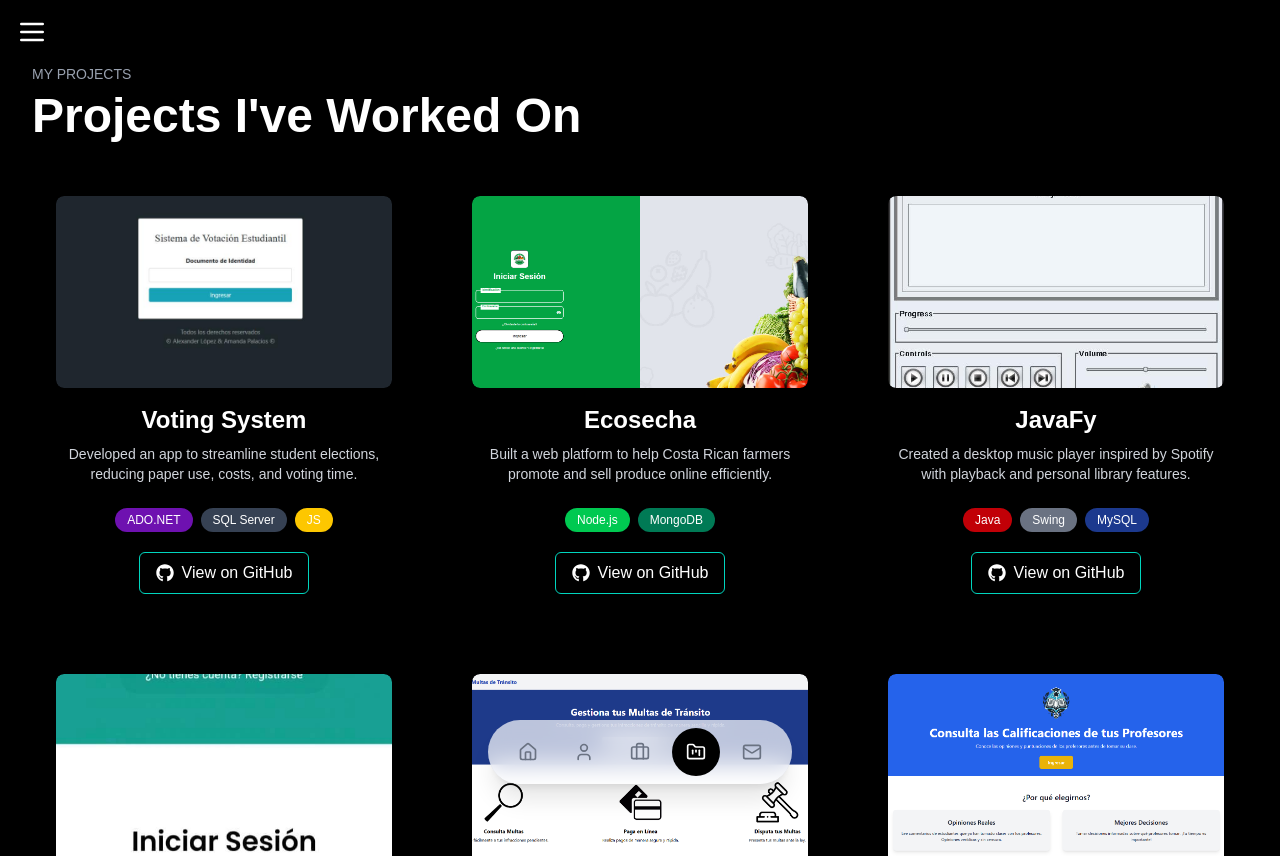
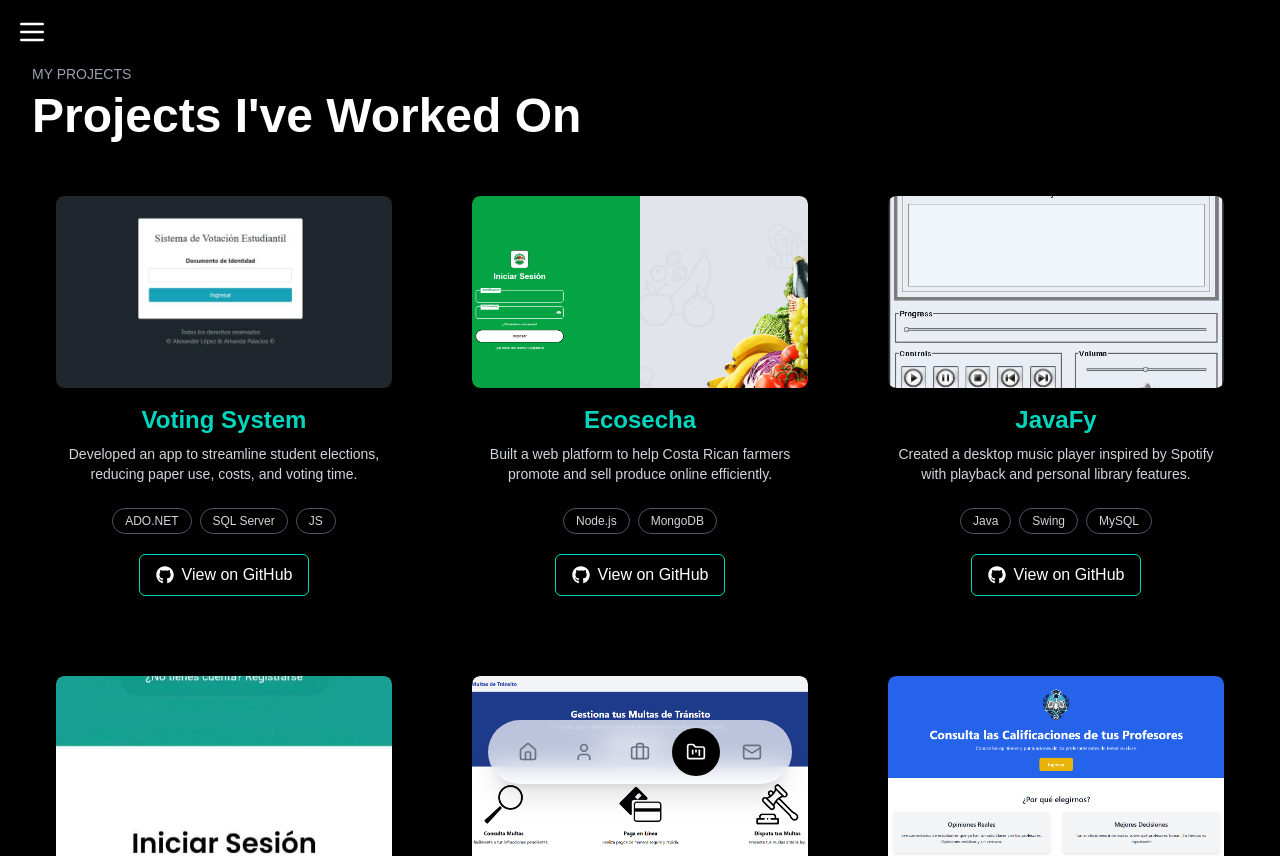
Before and after one commit to Alexlop175/MyPortfolio, a Next.js app: page /projects in a window 1280 px wide. Shown: the top 856 px of the page. Built offline with nearby package versions, Linux system fonts and the light colour scheme.

Commit message:
Tags grises

```diff
--- a/src/components/ProjectsSection.tsx
+++ b/src/components/ProjectsSection.tsx
@@ -3,48 +3,6 @@ import React from "react";
 import { motion } from "framer-motion";
 import { FaGithub } from "react-icons/fa";
 import Image from "next/image";
-
-const techColors: Record<string, string> = {
-  // Frontend
-  React: "bg-cyan-500", // React blue
-  Tailwind: "bg-cyan-600", // Tailwind light blue
-  JavaScript: "bg-yellow-400", // JS yellow
-  TypeScript: "bg-blue-500", // TS blue
-  "Next.js": "bg-neutral-700", // Neutral gray
-  HTML: "bg-orange-600", // HTML red
-  CSS: "bg-blue-400", // CSS blue
-  HBS: "bg-orange-600", // Handlebars red
-
-  // Backend
-  "Node.js": "bg-green-500", // Node green
-  "Node JS": "bg-green-500", // alias
-  FastAPI: "bg-emerald-600", // FastAPI green
-
-  // General Purpose
-  "Python (AI)": "bg-yellow-400", // Python yellow
-  Python: "bg-yellow-400",
-
-  // Desktop
-  Java: "bg-red-700", // Java red
-  Swing: "bg-gray-500", // Generic gray for UI lib
-
-  // Database
-  "SQL Server": "bg-gray-700", // .NET purple
-  "ADO.NET": "bg-purple-800", // .NET family
-  MySQL: "bg-blue-900", // MySQL orange
-  MongoDB: "bg-emerald-700", // MongoDB green
-
-  // Other
-  ".NET": "bg-indigo-600", // .NET purple-blue
-  Bootstrap: "bg-purple-500", // Bootstrap magenta
-  Firebase: "bg-amber-400", // Firebase yellow-orange
-  "Google Maps API": "bg-green-600", // Maps green
-  Dart: "bg-sky-600", // Dart blue-cyan
-
-  // Default fallback
-  JS: "bg-yellow-400",
-  default: "bg-gray-600",
-};
 
 export default function ProjectsSection() {
   const itemVariants = {
@@ -181,7 +139,7 @@ export default function ProjectsSection() {
               </div>
 
               {/* Title */}
-              <h3 className="text-xl sm:text-2xl font-bold text-white mb-2">
+              <h3 className="text-xl sm:text-2xl font-bold text-teal-400 mb-2">
                 {project.title}
               </h3>
 
@@ -195,9 +153,7 @@ export default function ProjectsSection() {
                 {project.technologies.map((tech, i) => (
                   <span
                     key={i}
-                    className={`text-xs px-3 py-1 rounded-full font-medium shadow-sm ${
-                      techColors[tech] || techColors["default"]
-                    }`}
+                    className="text-xs px-3 py-1 rounded-full bg-gray-800 text-gray-300 border border-gray-600 shadow-sm"
                   >
                     {tech}
                   </span>
```
